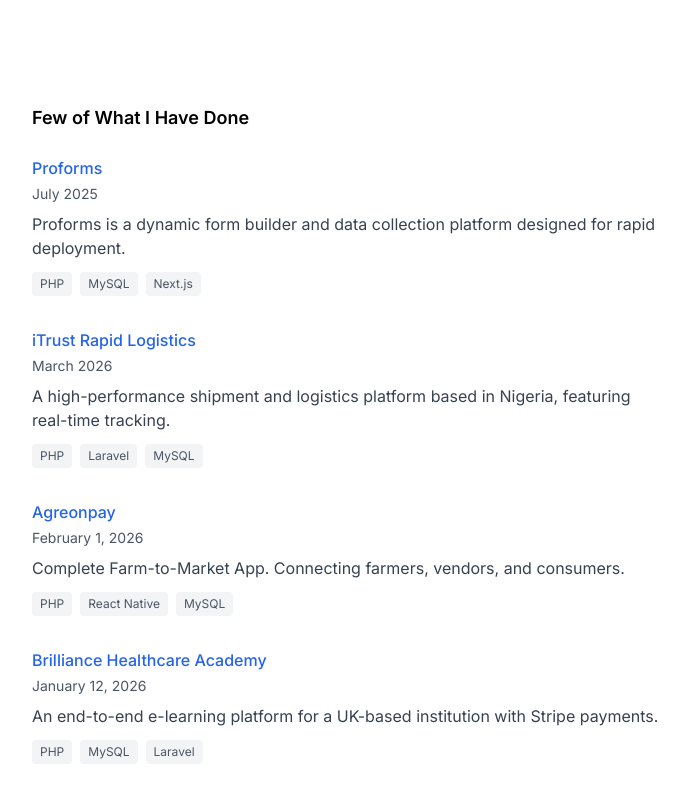
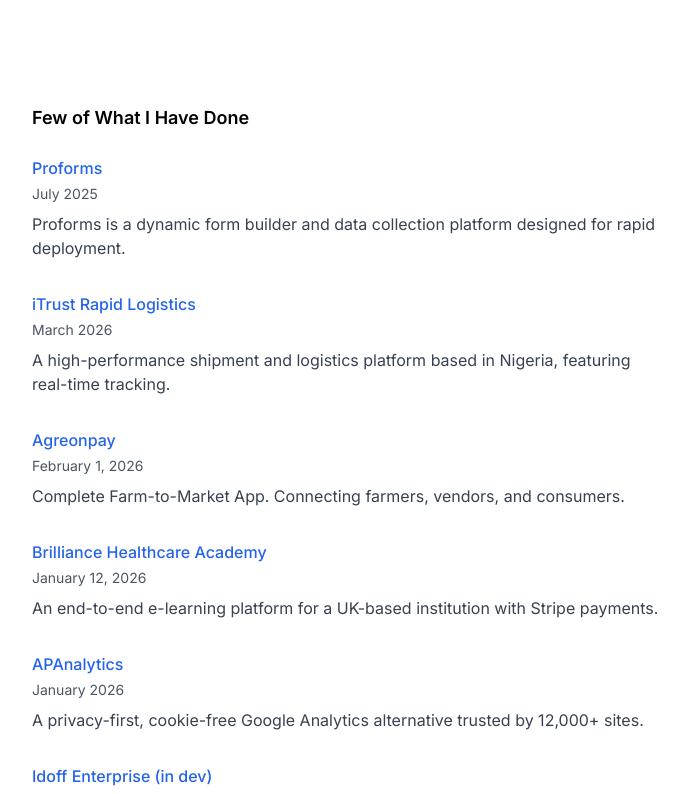
Before and after one commit to apreezofficial/apcodesphere.xyz, a Next.js app: page / in a window 1280 px wide. Shown: the top 794 px of the page, without its empty margins (292-980 px from the left). Built offline with nearby package versions, Linux system fonts and the light colour scheme.

Commit message:
finisehd up

```diff
--- a/app/page.tsx
+++ b/app/page.tsx
@@ -7,6 +7,7 @@ export interface Project {
   tech: string[];
   category: string[];
   slug: string;
+  directUrl?: string;
 }
 
 export const projects: Project[] = [
@@ -61,6 +62,26 @@ export const projects: Project[] = [
     category: ["Fullstack", "SaaS", "Developer Tool"],
     slug: "apanalytics",
   },
+  {
+    id: "proj-idoff",
+    title: "Idoff Enterprise (in dev)",
+    date: "2026",
+    description: "Enterprise solution for businesses, churches, and schools to manage sign-ins and attendance.",
+    tech: [],
+    category: [],
+    slug: "",
+    directUrl: "https://enterprise.idoff.net",
+  },
+  {
+    id: "proj-velocars",
+    title: "Velocars Rentals (in dev)",
+    date: "2026",
+    description: "Full rental car organization platform for managing vehicle rentals.",
+    tech: [],
+    category: [],
+    slug: "",
+    directUrl: "https://dev.veloautos.com",
+  },
 ];
 
 export default function Home() {
@@ -73,7 +94,7 @@ export default function Home() {
             <div key={project.id}>
               <p className="font-medium">
                 <a
-                  href={`https://preciousadedokun.com.ng/projects/${project.slug}`}
+                  href={project.directUrl || `https://preciousadedokun.com.ng/projects/${project.slug}`}
                   target="_blank"
                   rel="noopener noreferrer"
                   className="text-blue-600 hover:underline"
@@ -83,16 +104,6 @@ export default function Home() {
               </p>
               <p className="text-gray-600 mt-1 text-sm">{project.date}</p>
               <p className="text-gray-700 mt-2 line-clamp-2">{project.description}</p>
-              <div className="flex flex-wrap gap-2 mt-3">
-                {project.tech.slice(0, 3).map((t, i) => (
-                  <span
-                    key={i}
-                    className="px-2 py-1 text-xs bg-gray-100 rounded text-gray-600"
-                  >
-                    {t}
-                  </span>
-                ))}
-              </div>
             </div>
           ))}
         </div>
```
